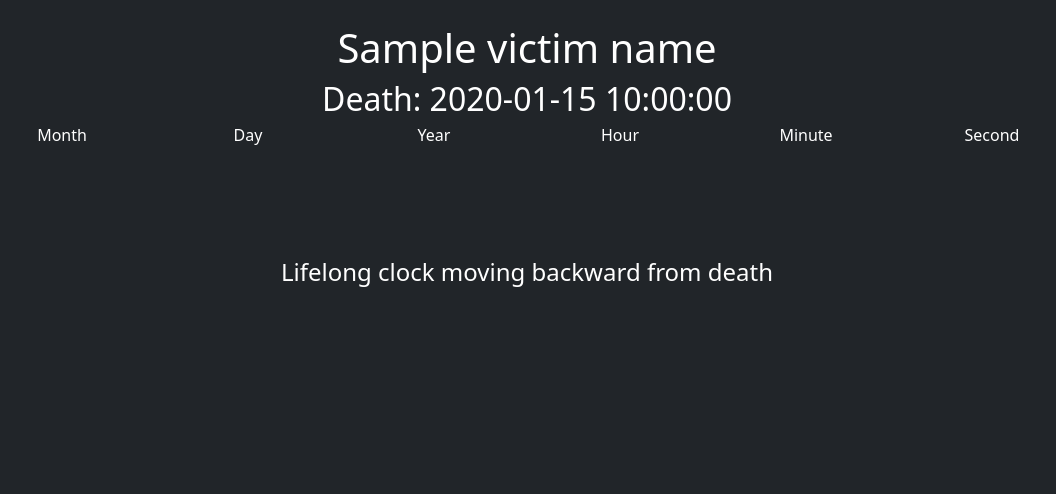
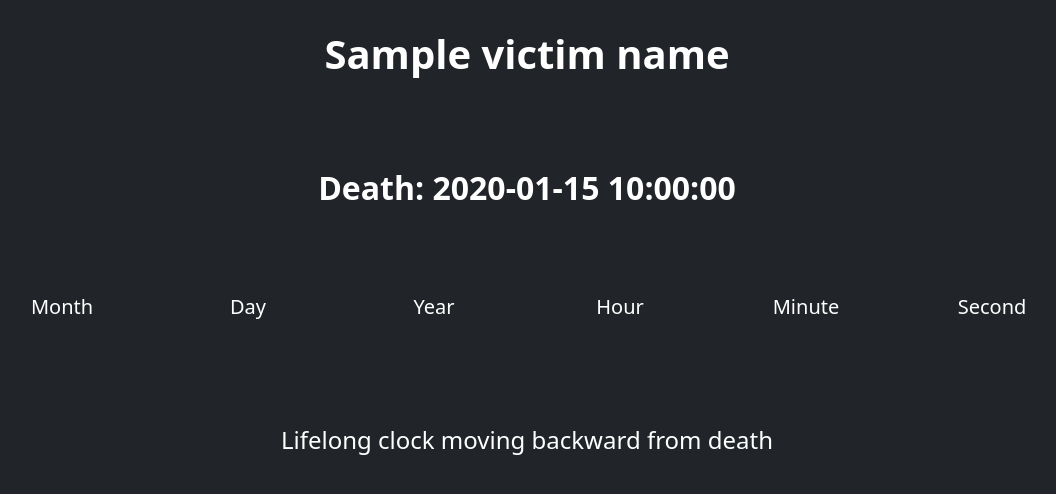
Before and after one commit to paul-jean/black-lives-matter, a Flask app: template templates/detail.html in a window 1280 px wide. Shown: the top 494 px of the page, without its empty margins (113-1169 px from the left). Run offline with Flask 2, Linux system fonts and the light colour scheme; the template is opened without the code that fills it: most values are stand-ins (such as "Sample title", 1, 10 or a date in 2020); data that the repository does not hold is empty; some libraries are stand-ins or nearby versions.

Commit message:
use different margin directives, add font sizes not using heading styles

```diff
--- a/templates/detail.html
+++ b/templates/detail.html
@@ -16,11 +16,11 @@
   <main role="main" class="container mt-4 text-white bg-dark">
     <div class="container mt-4 text-center">
 
-      <div class="victim_detail h1 big-margin">
+      <div class="victim_detail big-margin fs-1 fw-bold">
         {{ victim_name }}
       </div>
 
-      <div class="h2 big-margin">
+      <div class="big-margin fs-2 fw-bold">
         {% if birth_or_death == "birth" %}
         Birth:
         {{ birth_date }}
@@ -31,14 +31,14 @@
       </div>
 
       <div class="row headers big-margin">
-        <div class="col-sm month h6"> Month </div>
-        <div class="col-sm day h6"> Day </div>
-        <div class="col-sm year h6"> Year </div>
-        <div class="col-sm hour h6"> Hour </div>
-        <div class="col-sm minute h6"> Minute </div>
-        <div class="col-sm second h6"> Second </div>
+        <div class="col-sm month fs-5"> Month </div>
+        <div class="col-sm day fs-5"> Day </div>
+        <div class="col-sm year fs-5"> Year </div>
+        <div class="col-sm hour fs-5"> Hour </div>
+        <div class="col-sm minute fs-5"> Minute </div>
+        <div class="col-sm second fs-5"> Second </div>
       </div>
-      <div class="row clock mt-2 mb-4" data-birth-or-death='{{ birth_or_death }}'>
+      <div class="row clock mt-2" data-birth-or-death='{{ birth_or_death }}'>
         <div class="col-sm month small"></div>
         <div class="col-sm day small"></div>
         <div class="col-sm year small"></div>
@@ -47,7 +47,7 @@
         <div class="col-sm second small"></div>
       </div>
 
-      <div class="h4 mt-4 big-margin">
+      <div class="big-margin fs-4">
         {% if birth_or_death == "birth" %}
         Lifelong clock moving forward from birth
         {% else %}
```
